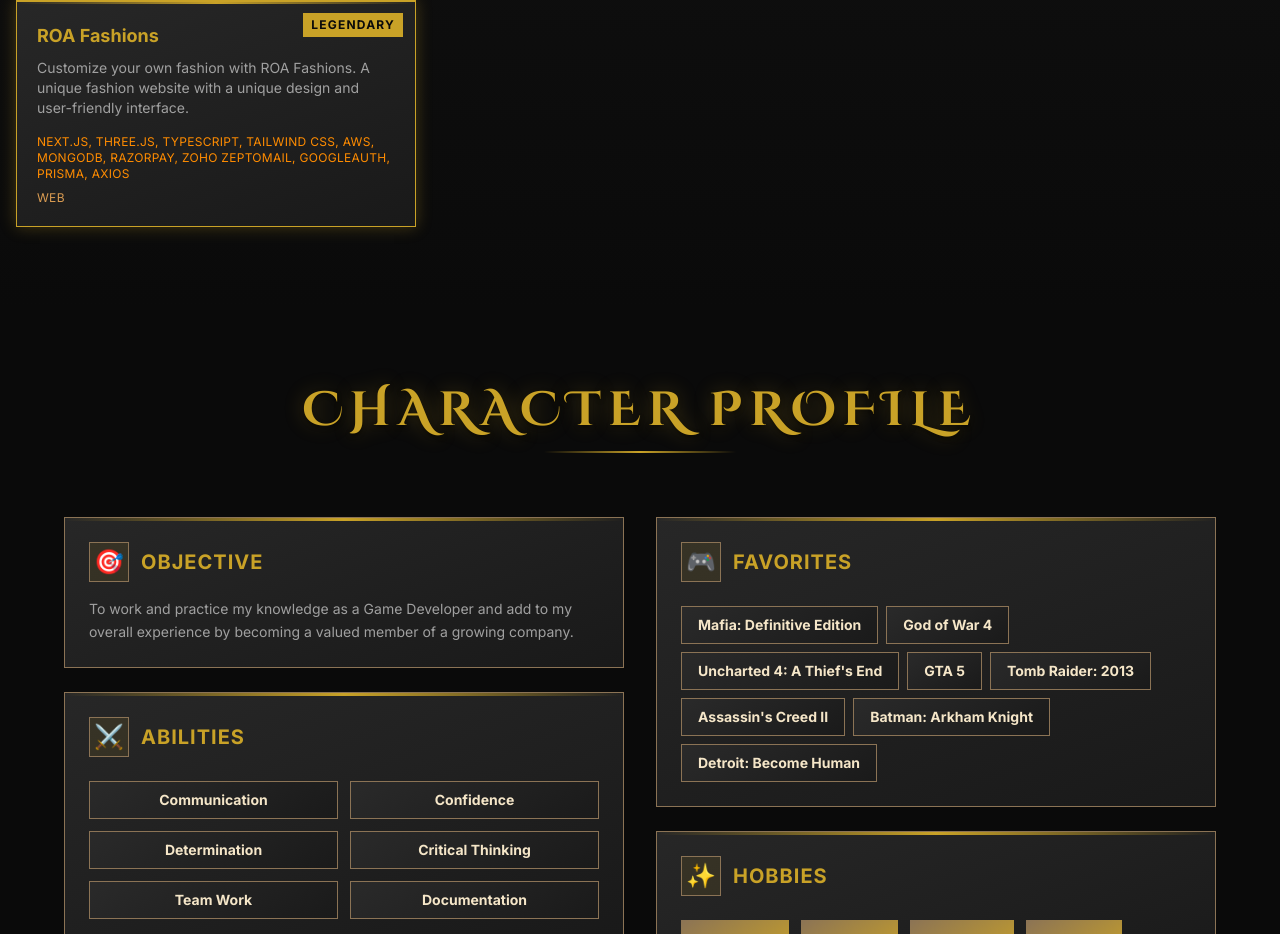
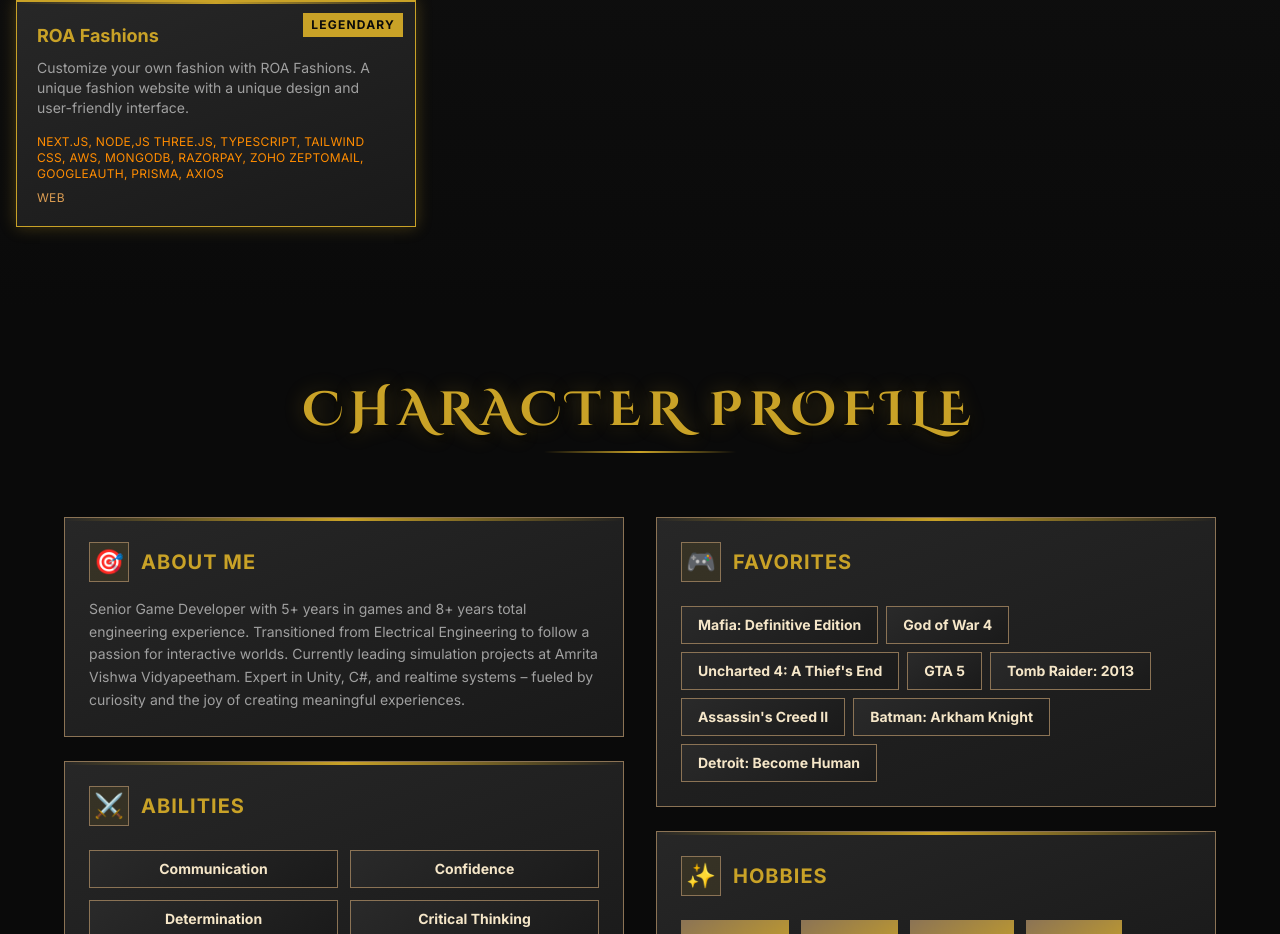
Before and after one commit to robypk/PortFolio, a Next.js app: page / in a window 1280 px wide. Shown: the part 2973-3907 px from the top of the page. Built offline with nearby package versions, Linux system fonts and the light colour scheme.

Commit message:
add intro

```diff
--- a/app/Components/Bio.tsx
+++ b/app/Components/Bio.tsx
@@ -18,7 +18,7 @@ const Bio = () => {
           {/* Left Column */}
           <div className="space-y-6">
 
-            {/* Objective */}
+            {/* About Me */}
             <div className="gow-panel gow-hover-glow p-6">
               <div className="flex items-center gap-3 mb-4">
                 <div className="w-10 h-10 flex items-center justify-center text-2xl"
@@ -26,12 +26,11 @@ const Bio = () => {
                   🎯
                 </div>
                 <h3 className="text-xl font-bold uppercase tracking-wider" style={{ color: '#c9a227' }}>
-                  Objective
+                  About Me
                 </h3>
               </div>
               <p className="text-sm leading-relaxed" style={{ color: '#a0a0a0' }}>
-                To work and practice my knowledge as a Game Developer and add to my
-                overall experience by becoming a valued member of a growing company.
+                Senior Game Developer with 5+ years in games and 8+ years total engineering experience. Transitioned from Electrical Engineering to follow a passion for interactive worlds. Currently leading simulation projects at Amrita Vishwa Vidyapeetham. Expert in Unity, C#, and realtime systems – fueled by curiosity and the joy of creating meaningful experiences.
               </p>
             </div>
 
--- a/app/Components/Projects.tsx
+++ b/app/Components/Projects.tsx
@@ -84,7 +84,7 @@ const Projects: React.FC<ProjectsProps> = ({}) => {
       URL: "A9prTPHHjO0",
       Name: "ROA Fashions",
       Description: "Customize your own fashion with ROA Fashions. A unique fashion website with a unique design and user-friendly interface.",
-      Tools: "Next.js, Three.js, TypeScript, Tailwind CSS, AWS, MongoDB, Razorpay, Zoho Zeptomail, GoogleAuth, Prisma, Axios",
+      Tools: "Next.js, Node,js Three.js, TypeScript, Tailwind CSS, AWS, MongoDB, Razorpay, Zoho Zeptomail, GoogleAuth, Prisma, Axios",
       Platform: "Web",
       rarity: "legendary"
     }
```
